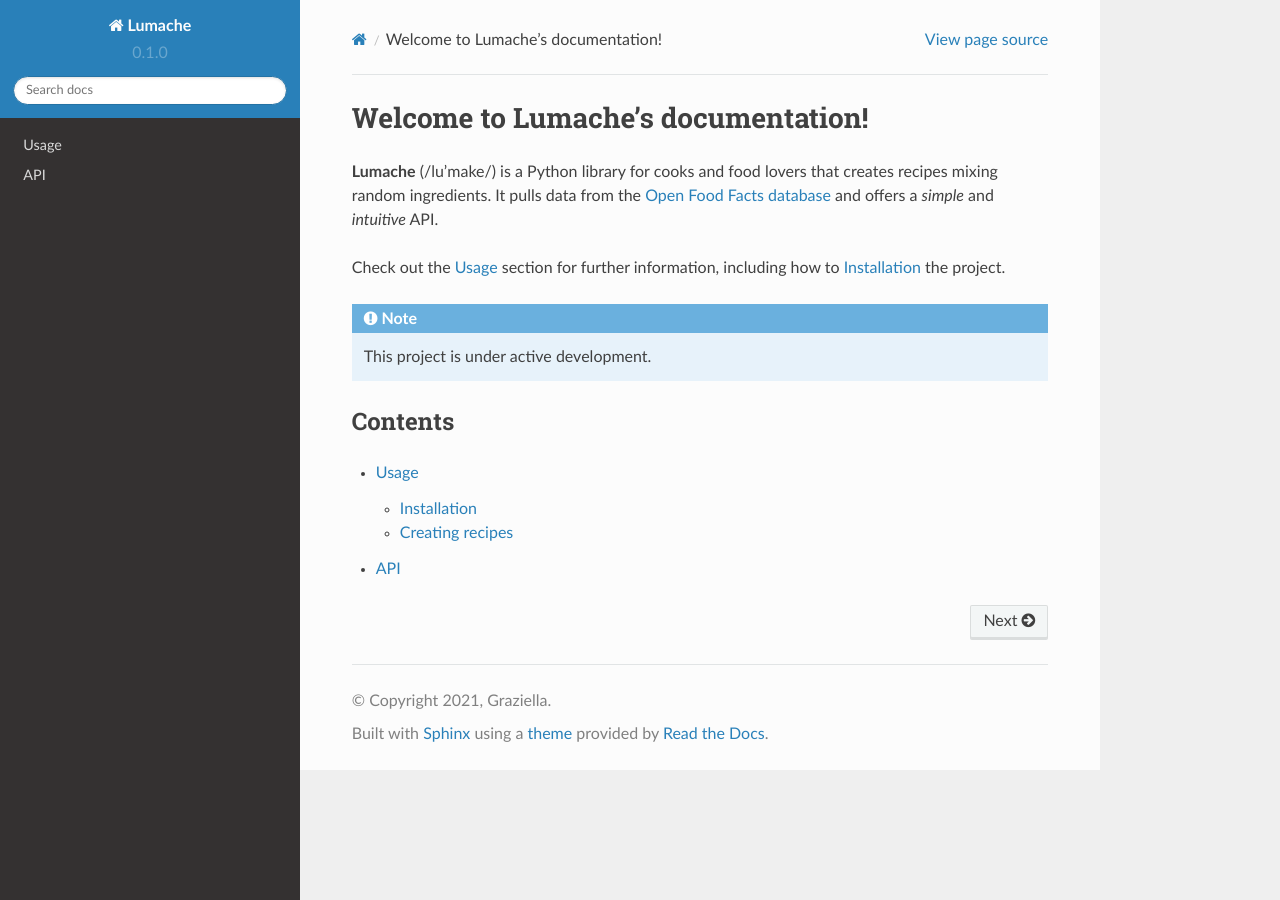
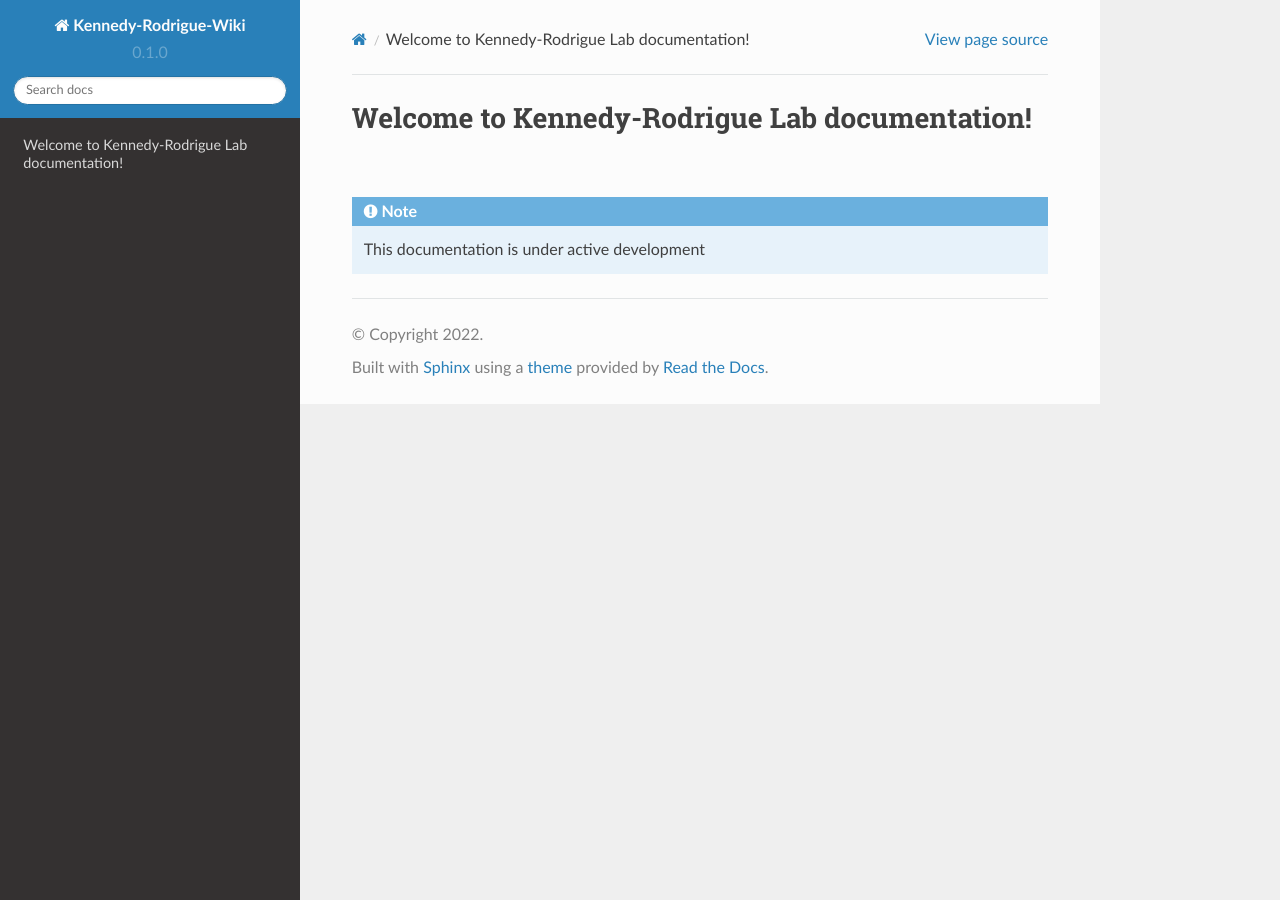
Before and after one commit to marcihorn/kennedy-rodrigue-wiki, a Sphinx documentation site: the page built from docs/source/index.rst, in a window 1280 px wide. Built offline with Sphinx 7.4.7 and the Read the Docs theme 2.0.0, drawn with Linux system fonts in a browser that asks for light colours.

Commit message:
initial commit

```diff
--- a/docs/source/api.rst
+++ /dev/null
@@ -1,7 +0,0 @@
-API
-===
-
-.. autosummary::
-   :toctree: generated
-
-   lumache
--- a/docs/source/conf.py
+++ b/docs/source/conf.py
@@ -2,9 +2,9 @@
 
 # -- Project information
 
-project = 'Lumache'
-copyright = '2021, Graziella'
-author = 'Graziella'
+project = 'Kennedy-Rodrigue-Wiki'
+copyright = '2022'
+author = 'Pongpipat'
 
 release = '0.1'
 version = '0.1.0'
--- a/docs/source/index.rst
+++ b/docs/source/index.rst
@@ -1,22 +1,6 @@
-Welcome to Lumache's documentation!
-===================================
-
-**Lumache** (/lu'make/) is a Python library for cooks and food lovers
-that creates recipes mixing random ingredients.
-It pulls data from the `Open Food Facts database <https://world.openfoodfacts.org/>`_
-and offers a *simple* and *intuitive* API.
-
-Check out the :doc:`usage` section for further information, including
-how to :ref:`installation` the project.
+Welcome to Kennedy-Rodrigue Lab documentation!
+==============================================
 
 .. note::
 
-   This project is under active development.
-
-Contents
---------
-
-.. toctree::
-
-   usage
-   api
+   This documentation is under active development
--- a/pyproject.toml
+++ b/pyproject.toml
@@ -3,6 +3,6 @@
 build-backend = "flit_core.buildapi"
 
 [project]
-name = "lumache"
-authors = [{name = "Graziella", email = "graziella@lumache"}]
+name = "kennedy-rodrigue-wiki"
+authors = [{name = "Ekarin Pongpipat", email = "epongpipat@gmail.com"}]
 dynamic = ["version", "description"]
```
Also changed, not shown: README.rst (+2 -7 lines), docs/source/study-jlbs/conversion.rst (added, +50 -0 lines), docs/source/usage.rst (deleted, +0 -33 lines), lumache.py (deleted, +0 -23 lines), 1 other file.
